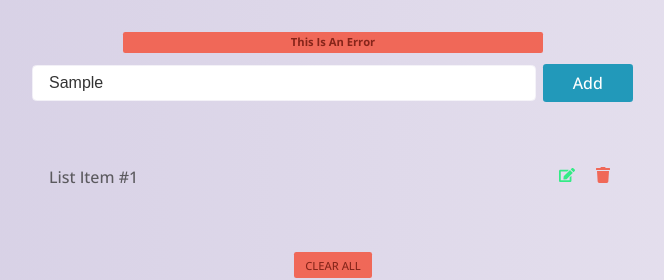
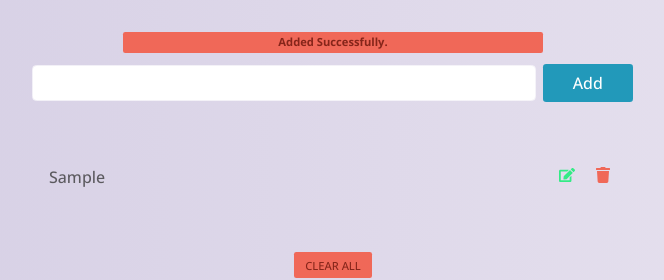
Before and after one commit to hishamkhattab/ToDO_List, a React (Create React App) app: page / in a window 1280 px wide. Both pictures are taken after typing "Sample" into the empty fields and a click on the button "Add". Shown: the top 280 px of the page, without its empty margins (307-971 px from the left). Built offline with nearby package versions, Linux system fonts and the light colour scheme.

Commit message:
add the list componenet

```diff
--- a/public/index.html
+++ b/public/index.html
@@ -24,7 +24,7 @@
       work correctly both with client-side routing and a non-root public URL.
       Learn how to configure a non-root public URL by running `npm run build`.
     -->
-    <title>React App</title>
+    <title>To-do List</title>
   </head>
   <body>
     <noscript>You need to enable JavaScript to run this app.</noscript>
--- a/src/App.js
+++ b/src/App.js
@@ -1,11 +1,47 @@
 import { useState} from 'react';
-import { FaEdit, FaTrash } from 'react-icons/fa';
+import { nanoid } from 'nanoid';
+import List from './List';
 
 function App() {
 
   const [item, setItem] = useState('');
+  const [list, setList] = useState([]);
   const [error, setError] = useState({ show: true, msg: 'this is an error', clr: '' });
 
+
+  //how to add item to the list
+  const handleSubmit = (e) => {
+    e.preventDefault();
+
+    if (!item) {
+      showAlert(true, 'please add something.', 'danger');
+    } else {
+      //create an object as new item
+      //add the item to the list
+      const newItem = {
+        id: nanoid(),
+        title: item
+      };
+
+      setList([...list, newItem]);
+      setItem('');
+      showAlert(true, 'added successfully.', 'success');
+    };
+  };
+
+
+    //create an error object
+  const showAlert = (show = false, msg = '', clr='') => {
+      setError({ show, msg, clr });
+    };
+
+
+    //delete an item from the list
+    const deleteItem = (id) => {
+      showAlert(true, 'item deleted.', 'danger');
+      const newList = list.filter(el => el.id !== id);
+      setList(newList);
+    };
 
   return (
     <main className="container">
@@ -14,7 +50,7 @@ function App() {
           <h1 className='alert danger'>{error.msg}</h1>}
         <form
           className='d-flex'
-          onSubmit={(e) => e.preventDefault()}
+          onSubmit={handleSubmit}
         >
           <input
             type="text"
@@ -25,29 +61,14 @@ function App() {
             add
           </button>
         </form>
-        <div className="todo-list">
-          <div className="todo-item d-flex">
-            <p>list item #1</p>
-            <div className="todo-control d-flex">
-            <button
-                type='button'
-                className='edit-btn'
-            >
-            <FaEdit />
-            </button>
-            <button
-                type='button'
-                className='delete-btn'
-            >
-            <FaTrash />
-            </button>
-          </div>
-          </div>
+        <List
+          list={list}
+          deleteItem={deleteItem}
+        />
         </div>
-        <button
-          className='clear-btn'
-        >Clear All</button>
-        </div>
+      {list.length > 0 && <button
+        className='clear-btn'
+      >Clear All</button>}
     </main>
   );
 };
--- /dev/null
+++ b/src/List.js
@@ -0,0 +1,35 @@
+import { FaEdit, FaTrash } from 'react-icons/fa';
+
+const List = ({list,deleteItem}) => {
+
+
+    const listElement = list.map(el => {
+        return (
+            <div key={el.id} className="todo-item d-flex">
+                <p>{ el.title}</p>
+            <div className="todo-control d-flex">
+                <button
+                    type='button'
+                    className='edit-btn'
+                >
+                <FaEdit />
+                </button>
+                <button
+                    type='button'
+                    className='delete-btn'
+                    onClick={() => deleteItem(el.id)}
+                >
+                <FaTrash />
+                </button>
+            </div>
+        </div>
+        )
+    })
+    return (
+        <div className="todo-list">
+            {listElement}
+    </div>
+    );
+}
+
+export default List;
```
